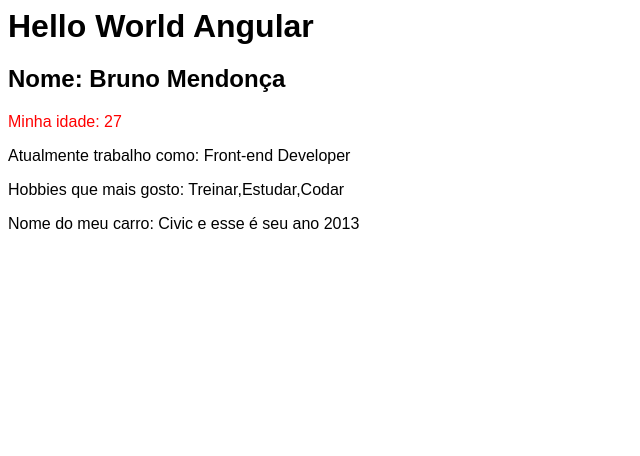
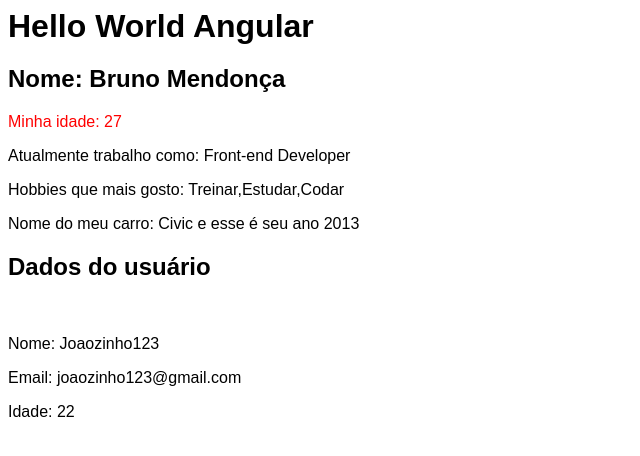
Before and after one commit to devbrunomendoncatotvs/Roadmap-Front-end, an Angular app in the folder angular/: page / in a window 1280 px wide. Shown: the top 456 px of the page, without its empty margins (0-640 px from the left). Built offline with nearby package versions, Linux system fonts and the light colour scheme.

Commit message:
add module 5_compartilhamento_de_dados_components

```diff
--- a/angular/src/app/app.html
+++ b/angular/src/app/app.html
@@ -1,2 +1,3 @@
 <h1>Hello World Angular</h1>
 <app-first-component></app-first-component>
+<app-parent-data [name]="userName" [userData]="userData"></app-parent-data>
--- a/angular/src/app/app.ts
+++ b/angular/src/app/app.ts
@@ -1,13 +1,18 @@
 import { Component } from '@angular/core';
-//import { RouterOutlet } from '@angular/router';
 import { FirstComponent } from './components/first-component/first-component';
+import { ParentData } from './components/parent-data/parent-data';
 
 @Component({
   selector: 'app-root',
-  imports: [FirstComponent],
+  imports: [FirstComponent, ParentData],
   templateUrl: './app.html',
   styleUrl: './app.css',
 })
 export class App {
+  userName: string = 'Joaozinho123';
+  userData = {
+    email: 'joaozinho123@gmail.com',
+    age: 22,
+  };
   protected title = 'angular';
 }
--- /dev/null
+++ b/angular/src/app/components/parent-data/parent-data.html
@@ -0,0 +1,5 @@
+<h2>Dados do usuário</h2>
+<br />
+<p>Nome: {{name}}</p>
+<p>Email: {{userData.email}}</p>
+<p>Idade: {{userData.age}}</p>
--- /dev/null
+++ b/angular/src/app/components/parent-data/parent-data.ts
@@ -0,0 +1,14 @@
+import { Component, Input } from '@angular/core';
+
+@Component({
+  selector: 'app-parent-data',
+  imports: [],
+  templateUrl: './parent-data.html',
+  styleUrl: './parent-data.css',
+})
+export class ParentData {
+  @Input() name: string = '';
+  @Input() userData!: { email: string; age: number };
+
+  constructor() {}
+}
```
Also changed, not shown: angular/src/app/components/parent-data/parent-data.css (added), 1 other file (tests, documents, lock files or other folders).
